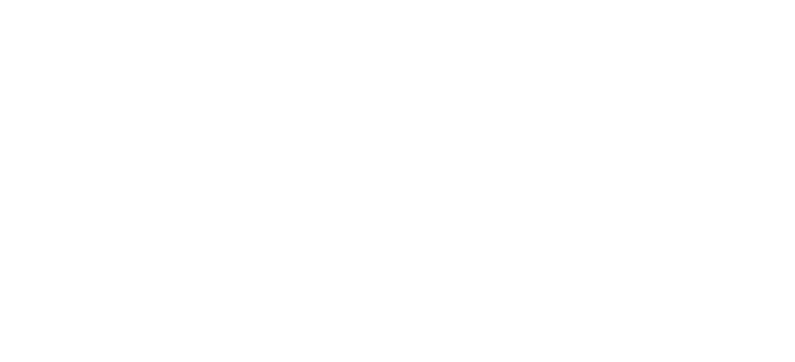
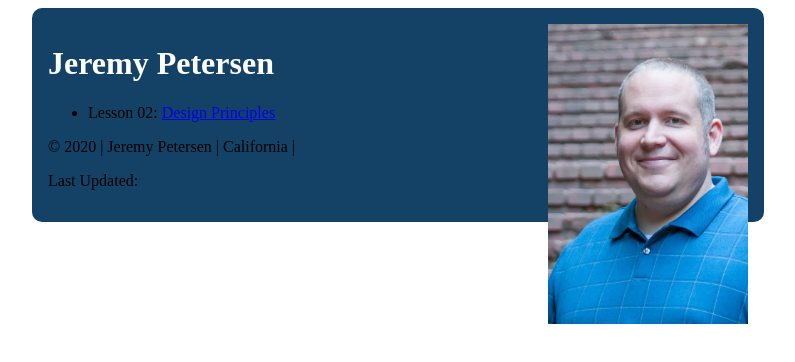
Before and after one commit to byui-jpetersen/byui-jpetersen.github.io, a plain HTML site: page index.html in a window 1280 px wide. Shown: the whole page, without its empty margins (242-1037 px from the left). Drawn offline with Linux system fonts and the light colour scheme.

Commit message:
updates to week1 assignment

```diff
--- /dev/null
+++ b/css/main.css
@@ -0,0 +1,20 @@
+header, main, footer {
+    max-width: 700px;
+    margin: 0 auto;
+}
+
+header {
+    background-color: #134266;
+    padding: 1rem;
+    border-radius: 10px;
+}
+
+h1 {
+    color: #fff;
+}
+
+.profilepic {
+    width: 200px;
+    height: auto;
+    float: right;
+}
--- a/index.html
+++ b/index.html
@@ -3,9 +3,26 @@
 <head>
     <meta charset="UTF-8">
     <meta name="viewport" content="width=device-width, initial-scale=1.0">
-    <title>Document</title>
+    <title>WDD 230 Course Portal for Jeremy Petersen</title>
+    <meta
+    name="description"
+    content="Assignment Portal Project for WDD 230">
+    <link rel="stylesheet" href="css/main.css">
 </head>
 <body>
-
+    <header>
+        <img src="images/profile.jpg" class="profilepic" alt="profile picture of Jeremy Petersen">
+        <h1>Jeremy Petersen</h1>
+        <main>
+            <ul> <li>
+                Lesson 02: <a href="#">Design Principles</a>
+            </li>
+            </ul>
+        </main>
+        <footer>
+            &copy; 2020 | Jeremy Petersen | California |
+            <p>Last Updated: <span id="lastupdated"></span></p>
+        </footer>
+    </header>
 </body>
 </html>
```
Also changed, not shown: images/profile.jpg (added).
